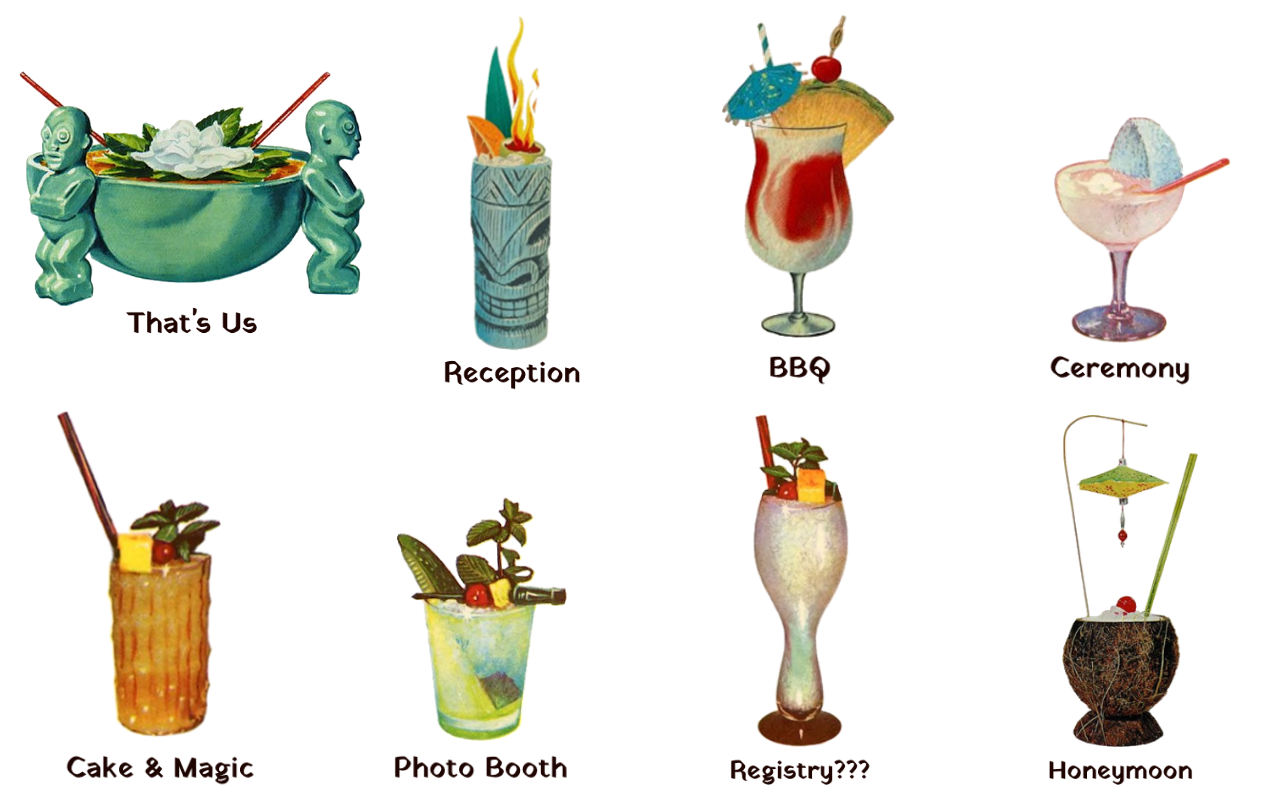
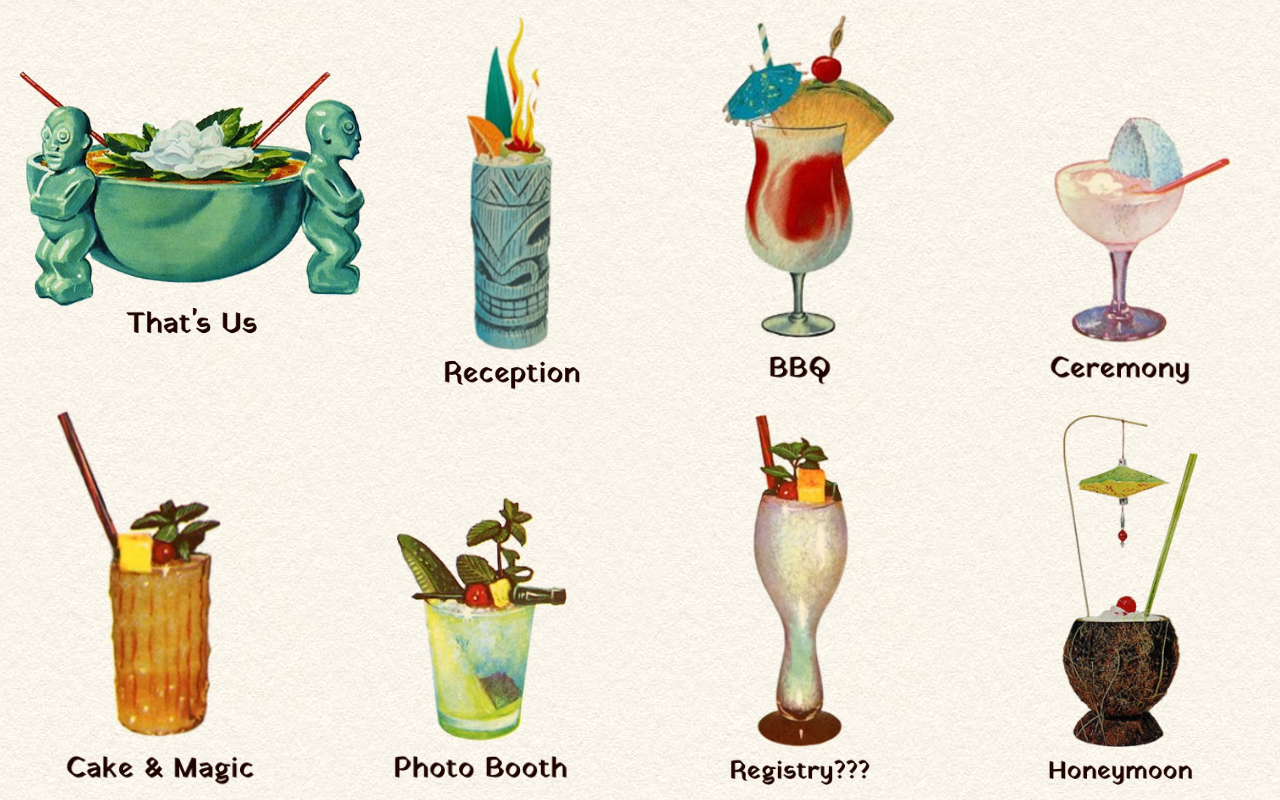
Before and after one commit to em13914/august-23-2024, a website: page index.html in a window 1280 px wide. Drawn offline with Linux system fonts and the light colour scheme; a web font is replaced by a local one.

Commit message:
Update style.css

```diff
--- a/css/style.css
+++ b/css/style.css
@@ -6,7 +6,7 @@ body {
   height: 100%;
   margin: 0;
   display: block;
-  background-image: url("images/cream_paper.jpg");
+  background-image: url("../images/cream_paper.jpg");
   background-position: center;
   background-repeat: repeat;
 }
```
